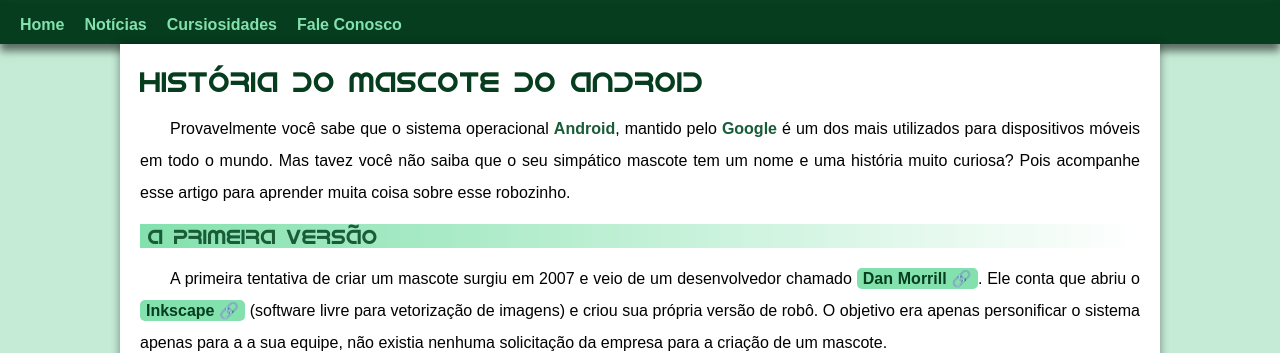
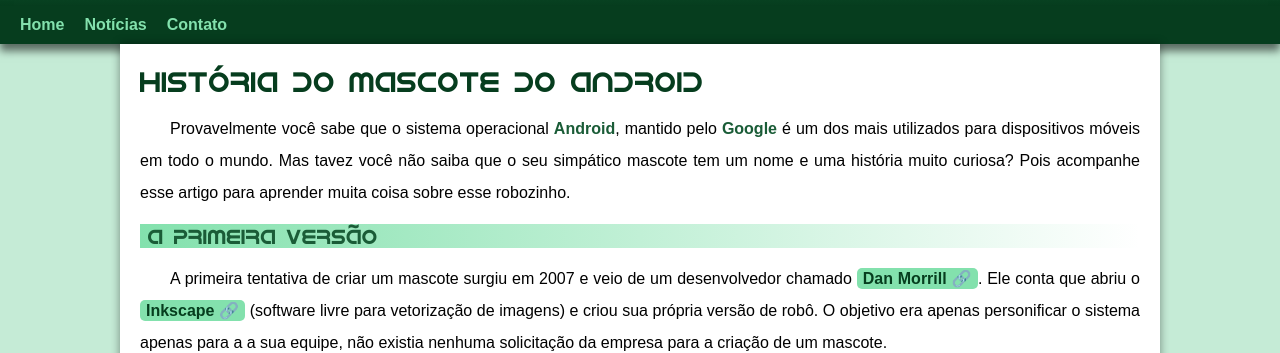
Before and after one commit to alanovictor/Mascote-do-Android, a plain HTML site: page index.html in a window 1280 px wide. Shown: the part 184-537 px from the top of the page. Drawn offline with Linux system fonts and the light colour scheme.

Commit message:
Update index.html

```diff
--- a/index.html
+++ b/index.html
@@ -16,8 +16,8 @@
         <ul>
             <li><a href="#">Home</a></li>
             <li><a href="#">Notícias</a></li>
-            <li><a href="#">Cursiosidades</a></li>
-            <li><a href="#">Fale Conosco</a></li>
+            <li><a href="#">Contato</a></li>
+
         </ul>
     </nav>
     <main>
```
